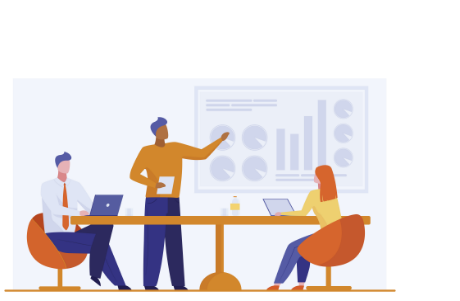
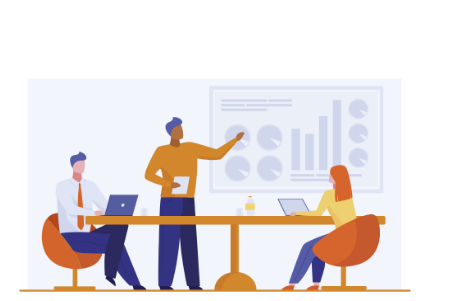
Before and after one commit to Kevin9227/DevChallenge, a plain HTML site: page index.html in a window 390 px wide. Shown: the part 120-421 px from the top of the page, 460 px wide, since content can reach past the window. Drawn offline with Linux system fonts and the light colour scheme.

Commit message:
Margin da imagem alterada

```diff
--- a/master.css
+++ b/master.css
@@ -233,7 +233,6 @@ body {
 
     .img {
         position: relative;
-        margin: 0 25px 0 25px;
         top: 60px;
         right: 0;
         margin: 0;
@@ -245,5 +244,6 @@ body {
         right: 15px;
         width: 410px;
         height: 250px;
+        margin: 0 25px;
     }
 }
```
